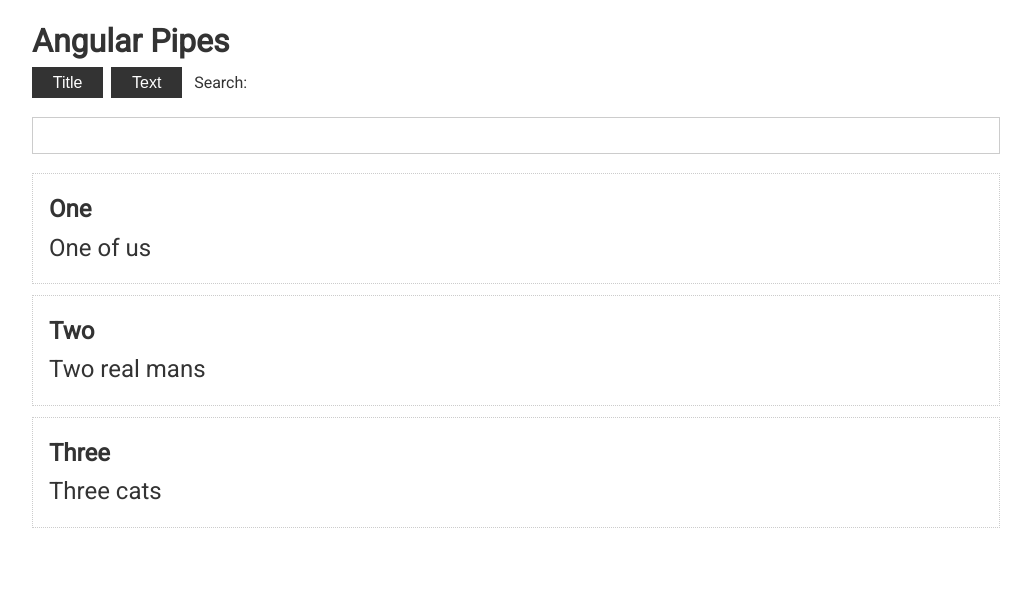
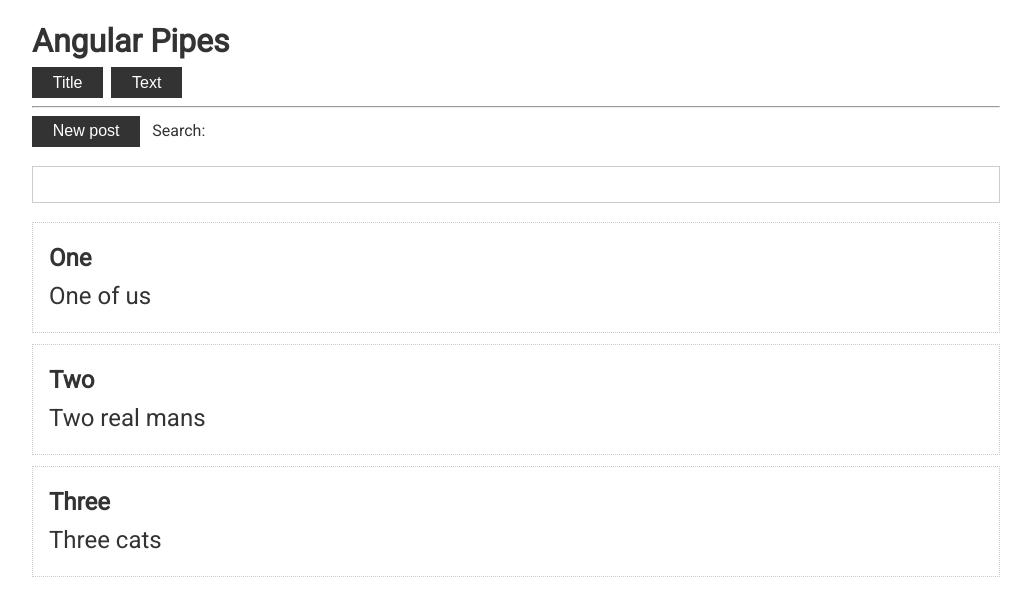
Before and after one commit to R-A-S/angular-basics, an Angular app: page / in a window 1280 px wide. Shown: the top 616 px of the page, without its empty margins (124-1155 px from the left). Built offline with nearby package versions, Linux system fonts and the light colour scheme.

Commit message:
pure false

```diff
--- a/src/app/app.component.html
+++ b/src/app/app.component.html
@@ -4,6 +4,8 @@
   <button class="btn" (click)="searchField = 'title'">Title</button>
   <button class="btn" (click)="searchField = 'text'">Text</button>
 
+  <hr>
+  <button class="btn" (click)="addPost()">New post</button>
   <label>
     Search:
     <input [(ngModel)]="search" type="text" name="search" id="search" />
--- a/src/app/app.component.ts
+++ b/src/app/app.component.ts
@@ -20,4 +20,8 @@
   search = '';
 
   searchField = 'title';
+
+  addPost(): void {
+    this.posts.unshift({ title: 'Angular', text: 'Angular Angular Angular' });
+  }
 }
--- a/src/app/pipes/filter.pipe.ts
+++ b/src/app/pipes/filter.pipe.ts
@@ -3,6 +3,7 @@
 
 @Pipe({
   name: 'filter',
+  pure: false,
 })
 export class FilterPipe implements PipeTransform {
   transform(posts: Post[], search: string, field = 'title'): Post[] {
```
